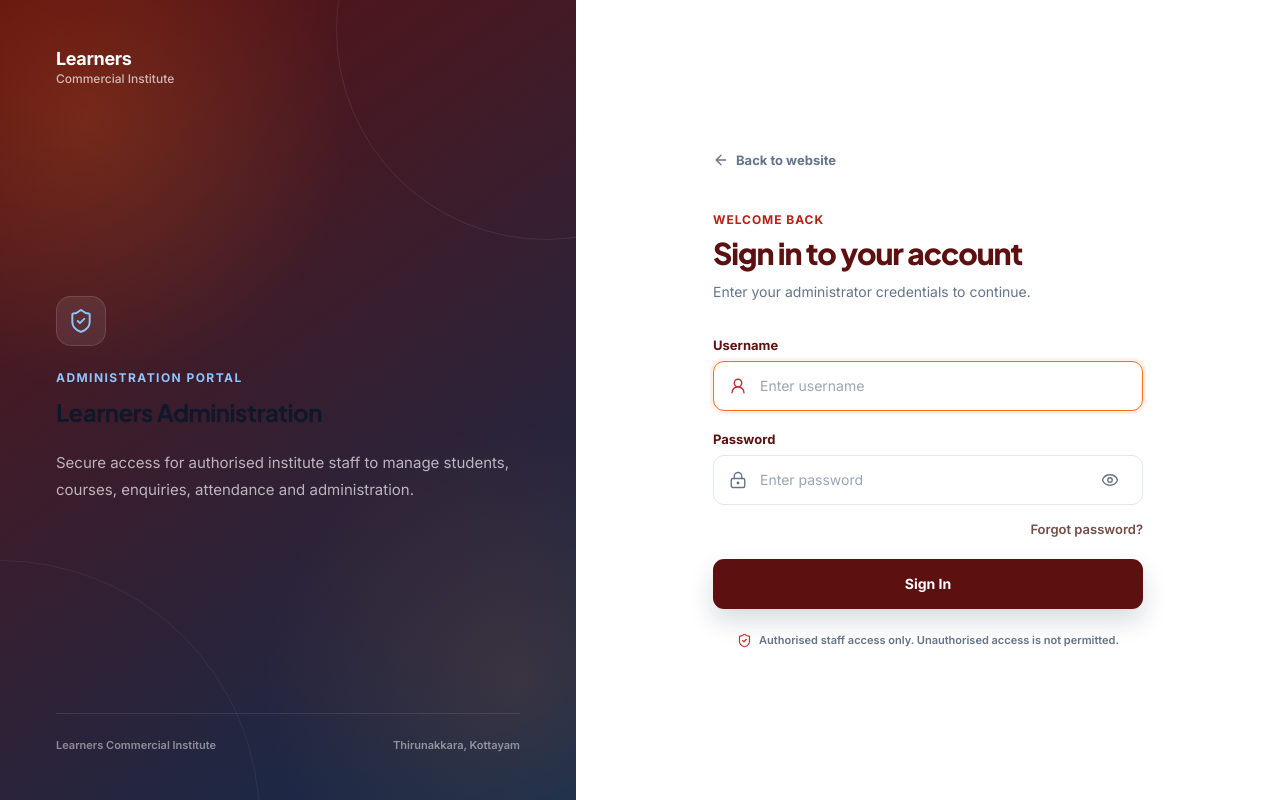
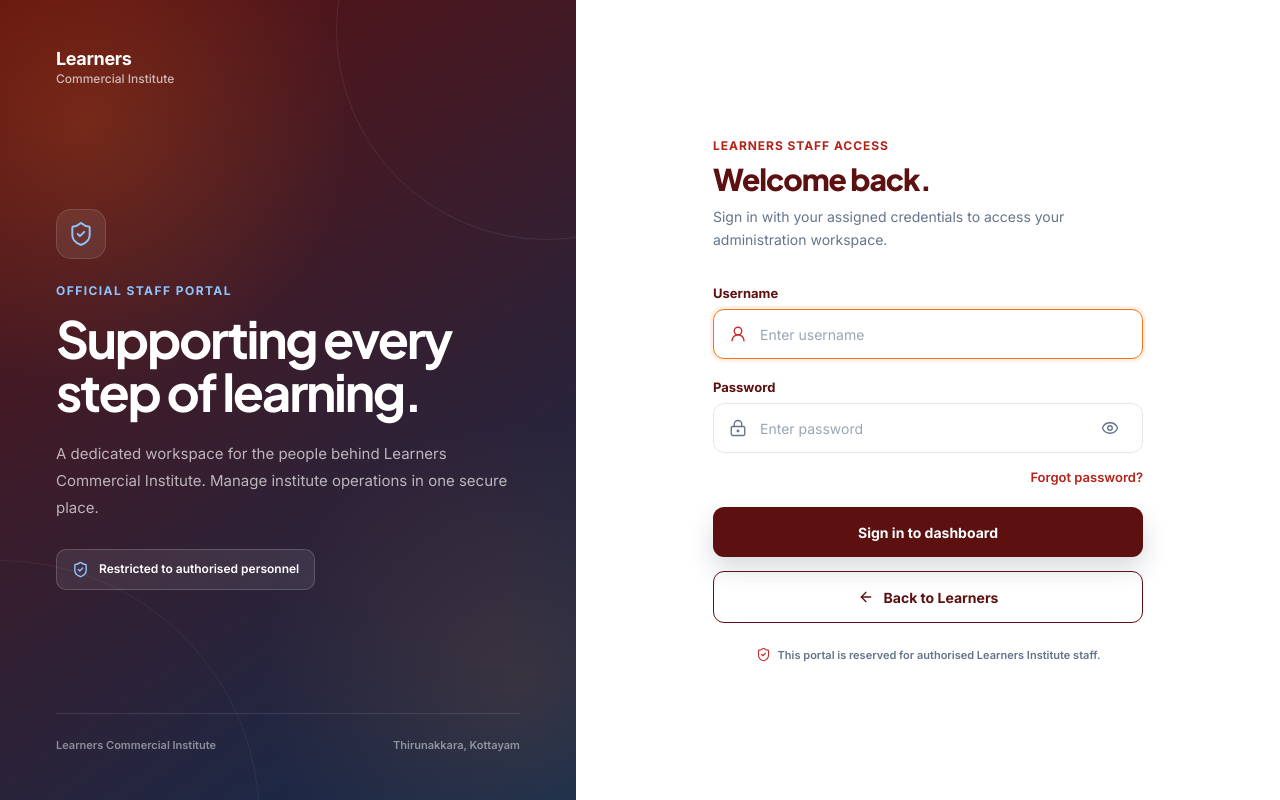
Before and after one commit to bharathsankars/learners-institute, a React (Vite) app in the folder client/: page /admin/login in a window 1280 px wide. Built offline with nearby package versions, Linux system fonts and the light colour scheme; no server answers.

Commit message:
feat: polish staff login page with Learners branding

```diff
--- a/client/src/admin/pages/AdminLoginPage.tsx
+++ b/client/src/admin/pages/AdminLoginPage.tsx
@@ -158,7 +158,7 @@ export function AdminLoginPage() {
         <div className="admin-login__visual-content">
           <div className="admin-login__brand">
             <div className="admin-login__brand-mark" aria-hidden="true">
-              L
+              <img src="/learners-logo-mark.png" alt="" />
             </div>
 
             <div>
@@ -173,14 +173,19 @@ export function AdminLoginPage() {
               <ShieldCheck size={26} strokeWidth={1.8} aria-hidden="true" />
             </div>
 
-            <span>Administration Portal</span>
+            <span>OFFICIAL STAFF PORTAL</span>
 
-            <h2>Learners Administration</h2>
+            <h1>Supporting every step of learning.</h1>
 
             <p>
-              Secure access for authorised institute staff to manage students,
-              courses, enquiries, attendance and administration.
+              A dedicated workspace for the people behind Learners Commercial
+              Institute. Manage institute operations in one secure place.
             </p>
+
+            <div className="admin-login__portal-label">
+              <ShieldCheck size={17} aria-hidden="true" />
+              <span>Restricted to authorised personnel</span>
+            </div>
           </div>
 
           <div className="admin-login__visual-footer">
@@ -197,17 +202,17 @@ export function AdminLoginPage() {
 
       <section className="admin-login__form-section">
         <div className="admin-login__form-wrapper">
-          <Link className="admin-login__back" to="/">
-            <ArrowLeft size={16} strokeWidth={2} aria-hidden="true" />
-            Back to website
-          </Link>
+
 
           <div className="admin-login__form-header">
-            <span>Welcome back</span>
+            <span>LEARNERS STAFF ACCESS</span>
 
-            <h2>Sign in to your account</h2>
+            <h2>Welcome back.</h2>
 
-            <p>Enter your administrator credentials to continue.</p>
+            <p>
+              Sign in with your assigned credentials to access your
+              administration workspace.
+            </p>
           </div>
 
           <form
@@ -306,16 +311,22 @@ export function AdminLoginPage() {
               type="submit"
               disabled={isSubmitting}
             >
-              {isSubmitting ? "Signing in..." : "Sign In"}
+              {isSubmitting ? "Signing in..." : "Sign in to dashboard"}
             </button>
           </form>
+
+          <div className="admin-login__back-container">
+            <Link className="admin-login__back" to="/">
+              <ArrowLeft size={16} strokeWidth={2} aria-hidden="true" />
+              Back to Learners
+            </Link>
+          </div>
 
           <div className="admin-login__security-note">
             <ShieldCheck size={15} strokeWidth={1.8} aria-hidden="true" />
 
             <span>
-              Authorised staff access only. Unauthorised access is not
-              permitted.
+              This portal is reserved for authorised Learners Institute staff.
             </span>
           </div>
         </div>
--- a/client/src/admin/styles/AdminLogin.css
+++ b/client/src/admin/styles/AdminLogin.css
@@ -1620,234 +1620,6 @@ html[data-theme="dark"] .admin-login__password-toggle:hover:not(:disabled) {
   }
 }
 
-/* =========================================================
-   PROFESSIONAL LOGIN / WELCOME POLISH
-   ========================================================= */
-
-.admin-login-loading,
-.learners-login-transition {
-  position: fixed;
-  inset: 0;
-  z-index: 9999;
-  display: grid;
-  place-items: center;
-  overflow: hidden;
-  isolation: isolate;
-  background:
-    radial-gradient(circle at 12% 18%, rgb(217 119 6 / 0.16), transparent 24%),
-    radial-gradient(circle at 84% 20%, rgb(190 24 93 / 0.10), transparent 26%),
-    radial-gradient(circle at 78% 82%, rgb(14 116 144 / 0.08), transparent 24%),
-    linear-gradient(135deg, #fff8f3 0%, #fffdfb 42%, #f8fafc 100%);
-}
-
-.admin-login-loading::before,
-.learners-login-transition::before {
-  content: "";
-  position: absolute;
-  inset: 0;
-  z-index: -2;
-  background:
-    linear-gradient(rgb(255 255 255 / 0.55), rgb(255 255 255 / 0.55)),
-    repeating-linear-gradient(
-      90deg,
-      transparent 0,
-      transparent 38px,
-      rgb(148 163 184 / 0.06) 39px,
-      transparent 40px
-    ),
-    repeating-linear-gradient(
-      0deg,
-      transparent 0,
-      transparent 38px,
-      rgb(148 163 184 / 0.05) 39px,
-      transparent 40px
-    );
-  mask-image: linear-gradient(to bottom, rgb(0 0 0 / 0.95), rgb(0 0 0 / 0.7));
-}
-
-.admin-login-loading::after,
-.learners-login-transition::after {
-  content: "";
-  position: absolute;
-  inset: 0;
-  z-index: -1;
-  background:
-    radial-gradient(circle at 15% 78%, rgb(234 88 12 / 0.12), transparent 16%),
-    radial-gradient(circle at 86% 76%, rgb(220 38 38 / 0.10), transparent 16%),
-    radial-gradient(circle at 50% 50%, rgb(255 255 255 / 0.52), transparent 46%);
-  filter: blur(8px);
-  animation: learnersLoginAmbientFloat 10s ease-in-out infinite alternate;
-}
-
-.learners-login-transition {
-  padding: 24px;
-}
-
-.learners-login-transition__stage {
-  position: relative;
-  display: grid;
-  justify-items: center;
-  gap: 24px;
-  width: min(100%, 860px);
-}
-
-.learners-login-transition__logo,
-.learners-login-transition__brand-mark,
-.learners-login-transition__badge {
-  border: 1px solid rgb(15 23 42 / 0.08);
-  background: linear-gradient(180deg, rgb(255 255 255 / 0.95), rgb(255 255 255 / 0.78));
-  box-shadow:
-    0 18px 60px rgb(15 23 42 / 0.10),
-    0 2px 10px rgb(15 23 42 / 0.06);
-  backdrop-filter: blur(14px);
-}
-
-.learners-login-transition__logo {
-  transform: translateY(4px);
-}
-
-.learners-login-transition__panel,
-.learners-login-transition__typewriter,
-.learners-login-transition__window {
-  position: relative;
-  width: min(100%, 520px);
-  padding: 28px 28px 26px;
-  border-radius: 24px;
-  border: 1px solid rgb(15 23 42 / 0.08);
-  background:
-    linear-gradient(180deg, rgb(255 255 255 / 0.92), rgb(255 255 255 / 0.82));
-  box-shadow:
-    0 30px 80px rgb(15 23 42 / 0.12),
-    0 10px 24px rgb(15 23 42 / 0.06);
-  backdrop-filter: blur(16px);
-  overflow: hidden;
-}
-
-.learners-login-transition__panel::before,
-.learners-login-transition__typewriter::before,
-.learners-login-transition__window::before {
-  content: "";
-  position: absolute;
-  inset: 0 auto auto 0;
-  width: 100%;
-  height: 64px;
-  background:
-    linear-gradient(180deg, rgb(248 250 252 / 0.95), rgb(248 250 252 / 0.72));
-  border-bottom: 1px solid rgb(15 23 42 / 0.06);
-}
-
-.learners-login-transition__panel::after,
-.learners-login-transition__typewriter::after,
-.learners-login-transition__window::after {
-  content: "";
-  position: absolute;
-  top: 18px;
-  left: 18px;
-  width: 36px;
-  height: 8px;
-  border-radius: 999px;
-  background: rgb(148 163 184 / 0.24);
-  box-shadow:
-    14px 0 0 rgb(148 163 184 / 0.18),
-    28px 0 0 rgb(148 163 184 / 0.14);
-}
-
-.learners-login-transition__typing {
-  position: relative;
-  z-index: 1;
-  margin-top: 28px;
-  min-width: 340px;
-  overflow: visible;
-  text-align: center;
-}
-
-.learners-login-transition__typed-primary {
-  display: inline-block;
-  max-width: none;
-  color: #991b1b;
-  text-shadow: 0 1px 0 rgb(255 255 255 / 0.7);
-}
-
-.learners-login-transition__typed-secondary,
-.learners-login-transition__subtitle,
-.learners-login-transition__typed-location {
-  position: relative;
-  z-index: 1;
-}
-
-.learners-login-transition__typed-secondary {
-  color: #1f4f46;
-  letter-spacing: 0.18em;
-}
-
-.learners-login-transition__typed-location {
-  color: #64748b;
-  letter-spacing: 0.12em;
-}
-
-.learners-login-transition__keyboard,
-.learners-login-transition__keys,
-.learners-login-transition__typewriter-base {
-  filter: drop-shadow(0 16px 28px rgb(15 23 42 / 0.12));
-}
-
-.learners-login-transition__progress,
-.learners-login-transition__status {
-  width: min(100%, 320px);
-  border-radius: 999px;
-  background: rgb(255 255 255 / 0.72);
-  border: 1px solid rgb(15 23 42 / 0.06);
-  box-shadow: inset 0 1px 2px rgb(15 23 42 / 0.04);
-  overflow: hidden;
-}
-
-.learners-login-transition__progress-bar,
-.learners-login-transition__status-bar {
-  background: linear-gradient(90deg, #ea580c 0%, #dc2626 55%, #9f1239 100%);
-}
-
-.learners-login-transition__status-text,
-.learners-login-transition__caption,
-.learners-login-transition__hint {
-  color: #5b6574;
-}
-
-.learners-login-transition__status-text strong,
-.learners-login-transition__caption strong,
-.learners-login-transition__hint strong {
-  color: #7f1d1d;
-}
-
-@keyframes learnersLoginAmbientFloat {
-  0% {
-    transform: translate3d(0, 0, 0) scale(1);
-  }
-  100% {
-    transform: translate3d(0, -10px, 0) scale(1.03);
-  }
-}
-
-@media (max-width: 640px) {
-  .learners-login-transition {
-    padding: 18px;
-  }
-
-  .learners-login-transition__panel,
-  .learners-login-transition__typewriter,
-  .learners-login-transition__window {
-    width: min(100%, 100%);
-    padding: 24px 18px 22px;
-    border-radius: 20px;
-  }
-
-  .learners-login-transition__typing {
-    min-width: 270px;
-    margin-top: 24px;
-  }
-}
-
-
-
 /* Forgot password */
 
 .admin-login__forgot-password {
@@ -1874,3 +1646,124 @@ html[data-theme="dark"] .admin-login__password-toggle:hover:not(:disabled) {
   outline-offset: 3px;
   border-radius: 3px;
 }
+
+
+/* Staff portal branding — original Learners theme */
+
+.admin-login__brand-mark img {
+  display: block;
+  width: 100%;
+  height: 100%;
+  object-fit: contain;
+}
+
+.admin-login__brand-mark:has(img) {
+  padding: 7px;
+  background: var(--color-white);
+}
+
+.admin-login__forgot-password a {
+  color: var(--color-blue-700);
+}
+
+.admin-login__forgot-password a:hover {
+  color: var(--color-navy-900);
+}
+
+.admin-login__forgot-password a:focus-visible {
+  outline-color: var(--color-blue-500);
+}
+
+/* Staff portal access badge — original Learners theme */
+.admin-login__portal-label {
+  display: inline-flex;
+  align-items: center;
+  gap: 10px;
+  width: fit-content;
+  margin-top: 28px;
+  padding: 11px 15px;
+  border: 1px solid rgb(255 255 255 / 0.17);
+  border-radius: 10px;
+  background: rgb(255 255 255 / 0.08);
+  color: var(--color-white);
+  font-size: 12px;
+  font-weight: 600;
+  line-height: 1.4;
+}
+
+.admin-login__portal-label svg {
+  display: block;
+  flex-shrink: 0;
+  color: #8fc4ff;
+}
+
+.admin-login__portal-label span {
+  display: inline;
+  color: inherit;
+}
+
+
+/* Secondary navigation below sign-in */
+.admin-login__back-container {
+  display: flex;
+  justify-content: center;
+  margin-top: 22px;
+}
+
+.admin-login__back-container .admin-login__back {
+  margin-bottom: 0;
+  color: var(--color-text-muted);
+  font-weight: 600;
+}
+
+
+/* Prominent return navigation for public visitors */
+.admin-login__back-container {
+  display: flex;
+  width: 100%;
+  margin-top: 14px;
+}
+
+.admin-login__back-container .admin-login__back {
+  display: inline-flex;
+  align-items: center;
+  justify-content: center;
+  gap: 10px;
+  width: 100%;
+  min-height: 52px;
+  margin: 0;
+  padding: 12px 18px;
+  border: 1.5px solid var(--color-navy-900);
+  border-radius: 11px;
+  background: transparent;
+  color: var(--color-navy-900);
+  font-size: 14px;
+  font-weight: 700;
+  text-decoration: none;
+  transition: background 180ms ease, color 180ms ease;
+}
+
+.admin-login__back-container .admin-login__back:hover {
+  background: var(--color-navy-900);
+  color: var(--color-white);
+  transform: none;
+}
+
+.admin-login__back-container .admin-login__back:focus-visible {
+  outline: 3px solid var(--color-blue-500);
+  outline-offset: 3px;
+}
+
+
+
+/* Back to Learners — static secondary button */
+.admin-login__back-container .admin-login__back,
+.admin-login__back-container .admin-login__back:hover,
+.admin-login__back-container .admin-login__back:active {
+  background: transparent;
+  color: var(--color-navy-900);
+  border-color: var(--color-navy-900);
+  transform: none;
+  box-shadow: none;
+  transition: none;
+}
```
